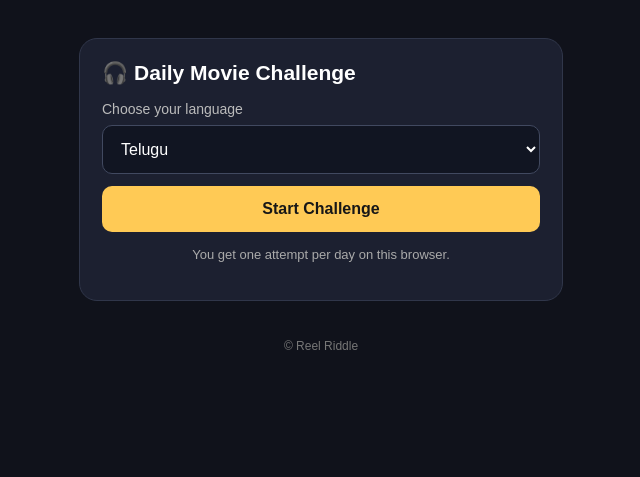
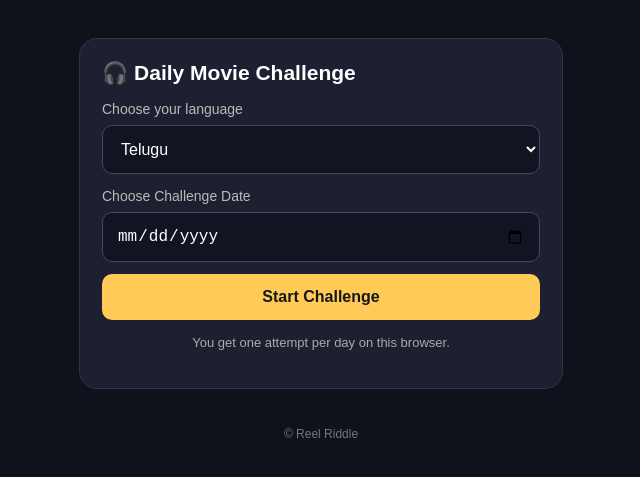
Before and after one commit to reelriddle/reel---riddle, a plain HTML site: page index.html in a window 1280 px wide. Shown: the part 111-588 px from the top of the page, without its empty margins (319-959 px from the left). Drawn offline with Linux system fonts and the light colour scheme.

Commit message:
Update index.html

```diff
--- a/index.html
+++ b/index.html
@@ -46,6 +46,8 @@ footer{text-align:center;color:#777;font-size:12px;padding:20px}
     <option value="Telugu">Telugu</option>
     <option value="Hindi">Hindi</option>
   </select>
+  <label for="challengeDate">Choose Challenge Date</label>
+<input type="date" id="challengeDate">
   <button class="primary" id="startBtn">Start Challenge</button>
   <p class="small">You get one attempt per day on this browser.</p>
   <p id="setupMessage" class="small"></p>
```
